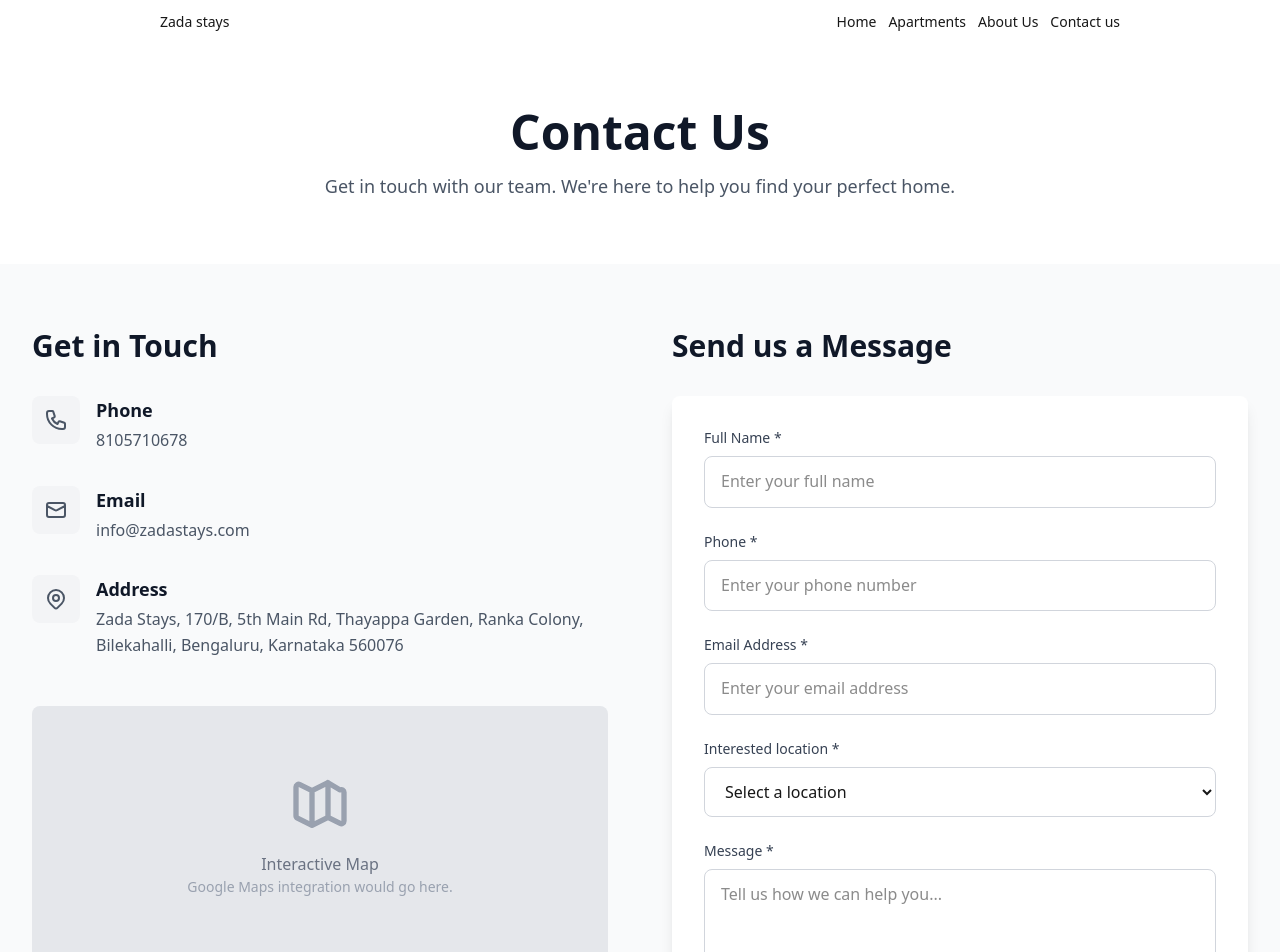
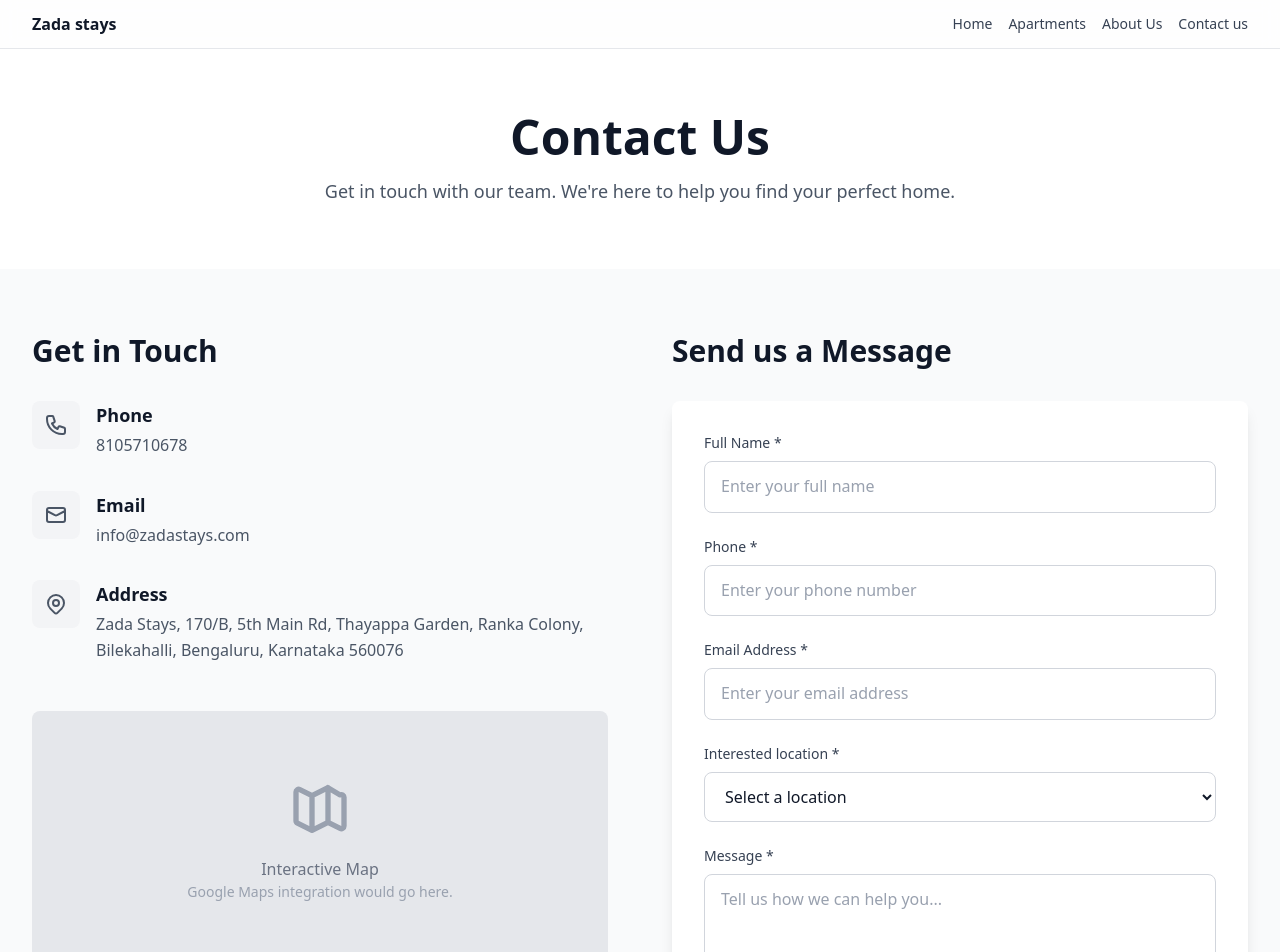
Before and after one commit to dheeraj099/zadastays, a Next.js app in the folder zada-stays/: page /contact in a window 1280 px wide. Shown: the top 952 px of the page. Built offline with nearby package versions, Linux system fonts and the light colour scheme.

Commit message:
fix: header ui issues and contact us page loaction dropdown details

```diff
--- a/zada-stays/src/app/contact/page.tsx
+++ b/zada-stays/src/app/contact/page.tsx
@@ -1,8 +1,24 @@
 import React from "react";
 import NavBar from "@/components/common/NavBar";
 import Footer from "@/components/common/Footer";
+import { fetchApartments } from "@/lib/notion";
+import ContactForm from "@/components/contact/ContactForm";
 
-export default function ContactPage() {
+export default async function ContactPage() {
+  let locations: string[] = [];
+  try {
+    const apartments = await fetchApartments();
+    const uniqueLocations = Array.from(
+      new Set(
+        (apartments as Array<{ location?: string }>)
+          .map((a) => a.location || "")
+          .filter(Boolean),
+      ),
+    );
+    locations = uniqueLocations.sort((a, b) => a.localeCompare(b));
+  } catch {
+    locations = [];
+  }
   return (
     <div className="min-h-screen bg-gray-50">
       {/* Navigation Bar */}
@@ -94,101 +110,7 @@ export default function ContactPage() {
               Send us a Message
             </h2>
 
-            <div className="bg-white rounded-lg shadow-lg !p-8">
-              <form className="!space-y-6">
-                {/* Full Name */}
-                <div>
-                  <label htmlFor="fullName" className="block text-sm font-medium text-gray-700 !mb-2">
-                    Full Name *
-                  </label>
-                  <input
-                    type="text"
-                    id="fullName"
-                    name="fullName"
-                    placeholder="Enter your full name"
-                    className="w-full !px-4 !py-3 border border-gray-300 rounded-lg focus:ring-2 focus:ring-gray-500 focus:border-transparent outline-none transition-all"
-                    required
-                  />
-
-                </div>
-                <div>
-                  <label htmlFor="phoneNumber" className="block text-sm font-medium text-gray-700 !mb-2">
-                    Phone *
-                  </label>
-                  <input
-                    type="tel"
-                    id="phoneNumber"
-                    name="phoneNumber"
-                    placeholder="Enter your phone number"
-                    className="w-full !px-4 !py-3 border border-gray-300 rounded-lg focus:ring-2 focus:ring-gray-500 focus:border-transparent outline-none transition-all"
-                    required
-                  />
-
-                </div>
-
-
-                {/* Email Address */}
-                <div>
-                  <label htmlFor="emailAddress" className="block text-sm font-medium text-gray-700 !mb-2">
-                    Email Address *
-                  </label>
-                  <input
-                    type="email"
-                    id="emailAddress"
-                    name="emailAddress"
-                    placeholder="Enter your email address"
-                    className="w-full !px-4 !py-3 border border-gray-300 rounded-lg focus:ring-2 focus:ring-gray-500 focus:border-transparent outline-none transition-all"
-                    required
-                  />
-                </div>
-
-                <div>
-  <label
-    htmlFor="interestedLocation"
-    className="block text-sm font-medium text-gray-700 !mb-2"
-  >
-    Interested location *
-  </label>
-  <select
-    id="interestedLocation"
-    name="interestedLocation"
-    className="w-full !px-4 !py-3 border border-gray-300 rounded-lg focus:ring-2 focus:ring-gray-500 focus:border-transparent outline-none transition-all"
-    required
-  >
-    <option value="">Select a location</option>
-    <option value="delhi">Delhi</option>
-    <option value="mumbai">Mumbai</option>
-    <option value="bangalore">Bangalore</option>
-    <option value="hyderabad">Hyderabad</option>
-    <option value="chennai">Chennai</option>
-  </select>
-</div>
-
-
-                {/* Message */}
-                <div>
-                  <label htmlFor="message" className="block text-sm font-medium text-gray-700 !mb-2">
-                    Message *
-                  </label>
-                  <textarea
-                    id="message"
-                    name="message"
-                    rows={6}
-                    placeholder="Tell us how we can help you..."
-                    className="w-full !px-4 !py-3 border border-gray-300 rounded-lg focus:ring-2 focus:ring-gray-500 focus:border-transparent outline-none transition-all resize-none"
-                    required
-                  ></textarea>
-                </div>
-
-                {/* Submit Button */}
-                <button
-                  type="submit"
-                  className="w-full bg-gray-800 hover:bg-gray-700 text-white font-semibold !py-3 !px-6 rounded-lg transition-colors duration-200"
-                >
-                  Send Message
-                </button>
-              </form>
-            </div>
+            <ContactForm locations={locations} />
           </div>
         </div>
       </div>
--- a/zada-stays/src/components/common/NavBar.tsx
+++ b/zada-stays/src/components/common/NavBar.tsx
@@ -3,13 +3,15 @@ import React from "react";
 
 const NavBar = () => {
   return (
-    <div className="flex items-center !py-3 !px-40 bg-white  justify-between">
-      <p className=" text-sm font-medium">Zada stays</p>
-      <div className="flex items-center justify-center gap-3">
-        <Link href="/" className="text-sm font-medium hover:text-gray-600 transition-colors">Home</Link>
-        <Link href="/apartments" className="text-sm font-medium hover:text-gray-600 transition-colors">Apartments</Link>
-          <Link href="/aboutUs" className="text-sm font-medium hover:text-gray-600 transition-colors">About Us</Link>
-        <Link href="/contact" className="text-sm font-medium hover:text-gray-600 transition-colors">Contact us</Link>
+    <div className="w-full bg-white/90 backdrop-blur supports-[backdrop-filter]:bg-white/80 border-b border-gray-200 sticky top-0 z-50">
+      <div className="max-w-7xl mx-auto flex items-center justify-between !py-3 !px-6 lg:!px-8">
+        <p className="text-base font-semibold text-gray-900">Zada stays</p>
+        <div className="flex items-center justify-center gap-4">
+          <Link href="/" className="text-sm font-medium text-gray-700 hover:text-gray-900 transition-colors">Home</Link>
+          <Link href="/apartments" className="text-sm font-medium text-gray-700 hover:text-gray-900 transition-colors">Apartments</Link>
+          <Link href="/aboutUs" className="text-sm font-medium text-gray-700 hover:text-gray-900 transition-colors">About Us</Link>
+          <Link href="/contact" className="text-sm font-medium text-gray-700 hover:text-gray-900 transition-colors">Contact us</Link>
+        </div>
       </div>
     </div>
   );
--- /dev/null
+++ b/zada-stays/src/components/contact/ContactForm.tsx
@@ -0,0 +1,115 @@
+'use client';
+import React, { useState } from "react";
+
+type ContactFormProps = {
+    locations: string[];
+};
+
+const ContactForm: React.FC<ContactFormProps> = ({ locations }) => {
+    const [submitted, setSubmitted] = useState(false);
+
+    const onSubmit: React.FormEventHandler<HTMLFormElement> = (e) => {
+        e.preventDefault();
+        setSubmitted(true);
+        // TODO: Wire up API submission when backend is ready
+    };
+
+    return (
+        <div className="bg-white rounded-lg shadow-lg !p-8">
+            <form className="!space-y-6" onSubmit={onSubmit}>
+                <div>
+                    <label htmlFor="fullName" className="block text-sm font-medium text-gray-700 !mb-2">
+                        Full Name *
+                    </label>
+                    <input
+                        type="text"
+                        id="fullName"
+                        name="fullName"
+                        placeholder="Enter your full name"
+                        className="w-full !px-4 !py-3 border border-gray-300 rounded-lg focus:ring-2 focus:ring-gray-500 focus:border-transparent outline-none transition-all placeholder-gray-400 text-gray-900"
+                        required
+                    />
+                </div>
+                <div>
+                    <label htmlFor="phoneNumber" className="block text-sm font-medium text-gray-700 !mb-2">
+                        Phone *
+                    </label>
+                    <input
+                        type="tel"
+                        id="phoneNumber"
+                        name="phoneNumber"
+                        placeholder="Enter your phone number"
+                        className="w-full !px-4 !py-3 border border-gray-300 rounded-lg focus:ring-2 focus:ring-gray-500 focus:border-transparent outline-none transition-all placeholder-gray-400 text-gray-900"
+                        required
+                    />
+                </div>
+                <div>
+                    <label htmlFor="emailAddress" className="block text-sm font-medium text-gray-700 !mb-2">
+                        Email Address *
+                    </label>
+                    <input
+                        type="email"
+                        id="emailAddress"
+                        name="emailAddress"
+                        placeholder="Enter your email address"
+                        className="w-full !px-4 !py-3 border border-gray-300 rounded-lg focus:ring-2 focus:ring-gray-500 focus:border-transparent outline-none transition-all placeholder-gray-400 text-gray-900"
+                        required
+                    />
+                </div>
+                <div>
+                    <label
+                        htmlFor="interestedLocation"
+                        className="block text-sm font-medium text-gray-700 !mb-2"
+                    >
+                        Interested location *
+                    </label>
+                    <select
+                        id="interestedLocation"
+                        name="interestedLocation"
+                        className="w-full !px-4 !py-3 border border-gray-300 rounded-lg focus:ring-2 focus:ring-gray-500 focus:border-transparent outline-none transition-all text-gray-900"
+                        required
+                        defaultValue=""
+                    >
+                        <option value="" disabled className="text-gray-400">
+                            Select a location
+                        </option>
+                        {locations.map((loc) => (
+                            <option key={loc} value={loc.toLowerCase()}>
+                                {loc}
+                            </option>
+                        ))}
+                    </select>
+                </div>
+                <div>
+                    <label htmlFor="message" className="block text-sm font-medium text-gray-700 !mb-2">
+                        Message *
+                    </label>
+                    <textarea
+                        id="message"
+                        name="message"
+                        rows={6}
+                        placeholder="Tell us how we can help you..."
+                        className="w-full !px-4 !py-3 border border-gray-300 rounded-lg focus:ring-2 focus:ring-gray-500 focus-border-transparent outline-none transition-all resize-none placeholder-gray-400 text-gray-900"
+                        required
+                    ></textarea>
+                </div>
+                <button
+                    type="submit"
+                    className="w-full bg-gray-800 hover:bg-gray-700 text-white font-semibold !py-3 !px-6 rounded-lg transition-colors duration-200"
+                    disabled={submitted}
+                >
+                    {submitted ? "Enquiry Sent" : "Send Message"}
+                </button>
+                {submitted ? (
+                    <div className="mt-6 rounded-md border border-green-200 bg-green-50 !p-4">
+                        <p className="text-green-800">
+                            Thank you! We’ve received your enquiry. Our team will get back to you shortly.
+                        </p>
+                    </div>
+                ) : null}
+            </form>
+        </div>
+    );
+};
+
+export default ContactForm;
```
